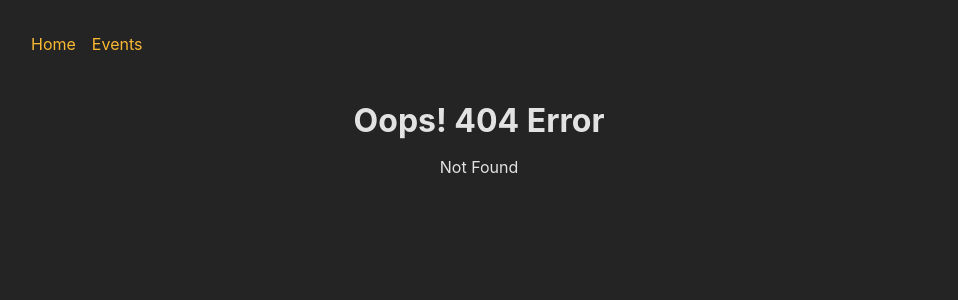
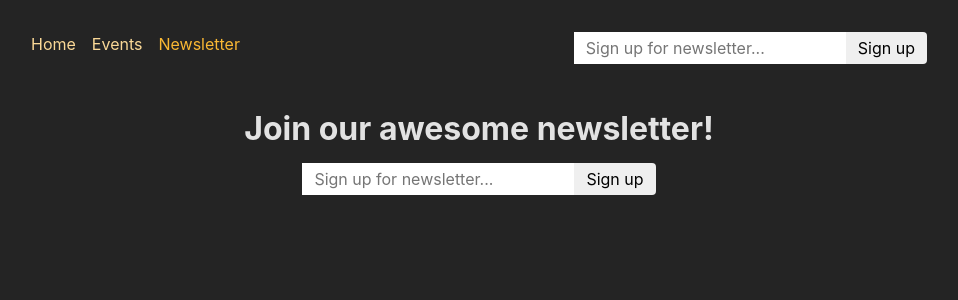
Before and after one commit to imranmsa93/20--Advance-Routing, a React (Create React App) app in the folder frontend/: page /newsletter in a window 1280 px wide. Before the commit this address had no page. Shown: the top 300 px of the page, without its empty margins (161-1119 px from the left). Built offline with nearby package versions, Linux system fonts and the light colour scheme.

Commit message:
useFetcher added

```diff
--- a/frontend/src/App.js
+++ b/frontend/src/App.js
@@ -36,6 +36,7 @@
 import EventsRootPage from "./pages/EventsRoot";
 import { Outlet } from "react-router-dom";
 import { formAction } from "./components/EventForm";
+import NewsletterPage, { action as newsletterAction} from "./pages/Newsletter";
 
 const router = createBrowserRouter([
   {
@@ -45,6 +46,7 @@
     children: [
       { index: true, element: <HomePage /> },
       { path: "test", element: <Testpage /> },
+      { path: "newsletter", element: <NewsletterPage /> ,  action: newsletterAction},
       {
         path: "events",
         element: <EventsRootPage />,
--- a/frontend/src/components/MainNavigation.js
+++ b/frontend/src/components/MainNavigation.js
@@ -1,5 +1,8 @@
-import classes from "./MainNavigation.module.css";
-import { NavLink } from "react-router-dom";
+import { NavLink } from 'react-router-dom';
+
+import classes from './MainNavigation.module.css';
+import NewsletterSignup from './NewsletterSignup';
+
 function MainNavigation() {
   return (
     <header className={classes.header}>
@@ -9,9 +12,9 @@
             <NavLink
               to="/"
               className={({ isActive }) =>
-                !isActive ? classes.active : undefined
+                isActive ? classes.active : undefined
               }
-              end = {true}
+              end
             >
               Home
             </NavLink>
@@ -20,14 +23,25 @@
             <NavLink
               to="/events"
               className={({ isActive }) =>
-                !isActive ? classes.active : undefined
+                isActive ? classes.active : undefined
               }
             >
               Events
             </NavLink>
           </li>
+          <li>
+            <NavLink
+              to="/newsletter"
+              className={({ isActive }) =>
+                isActive ? classes.active : undefined
+              }
+            >
+              Newsletter
+            </NavLink>
+          </li>
         </ul>
       </nav>
+      <NewsletterSignup />
     </header>
   );
 }
--- /dev/null
+++ b/frontend/src/components/NewsletterSignup.js
@@ -0,0 +1,25 @@
+import { useEffect } from 'react';
+import classes from './NewsletterSignup.module.css';
+import { useFetcher,  } from 'react-router-dom';
+
+function NewsletterSignup() {
+  const fetcher = useFetcher();
+ const {data,state} = fetcher;
+ useEffect(() => {
+  if(state === 'idle' && data && data.message){
+    window.alert(data.message);
+  }
+ }, [data,state]);
+  return (
+    <fetcher.Form method="post" action='/newsletter' className={classes.newsletter}>
+      <input
+        type="email"
+        placeholder="Sign up for newsletter..."
+        aria-label="Sign up for newsletter"
+      />
+      <button>Sign up</button>
+    </fetcher.Form>
+  );
+}
+
+export default NewsletterSignup;
--- /dev/null
+++ b/frontend/src/components/NewsletterSignup.module.css
@@ -0,0 +1,18 @@
+.newsletter input,
+.newsletter button {
+  font: inherit;
+  padding: 0.25rem 0.75rem;
+  border-radius: 0;
+  border: none;
+}
+
+.newsletter button {
+  border-top-right-radius: 4px;
+  border-bottom-right-radius: 4px;
+  cursor: pointer;
+}
+
+.newsletter button:hover {
+  background-color: var(--color-primary-300);
+  color: var(--color-gray-800);
+}
--- /dev/null
+++ b/frontend/src/pages/Newsletter.js
@@ -0,0 +1,21 @@
+import NewsletterSignup from '../components/NewsletterSignup';
+import PageContent from '../components/PageContent';
+
+function NewsletterPage() {
+  return (
+    <PageContent title="Join our awesome newsletter!">
+      <NewsletterSignup />
+    </PageContent>
+  );
+}
+
+export default NewsletterPage;
+
+export async function action({ request }) {
+  const data = await request.formData();
+  const email = data.get('email');
+
+  // send to backend newsletter server ...
+  console.log(email);
+  return { message: 'Signup successful!' };
+}
```
